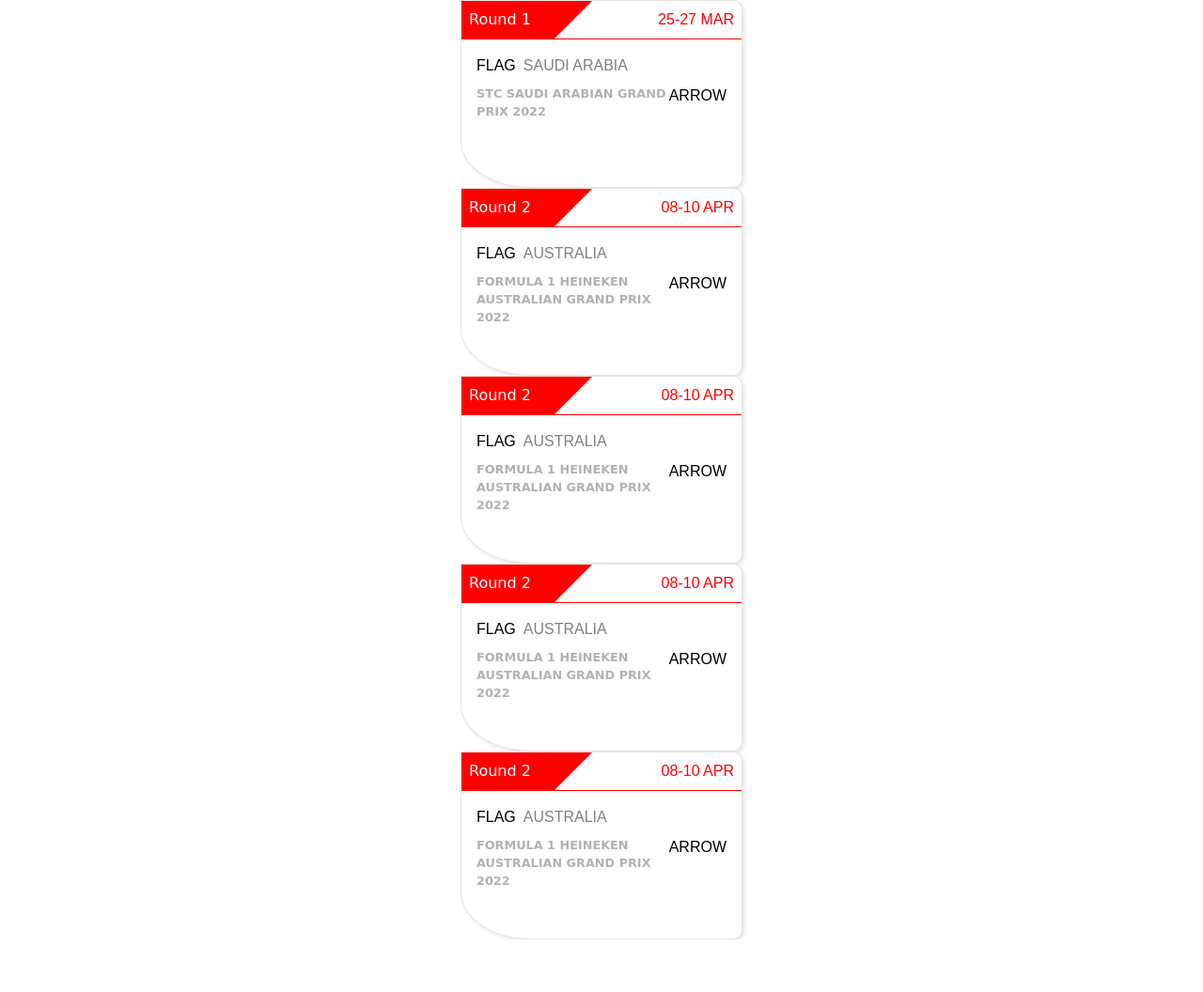
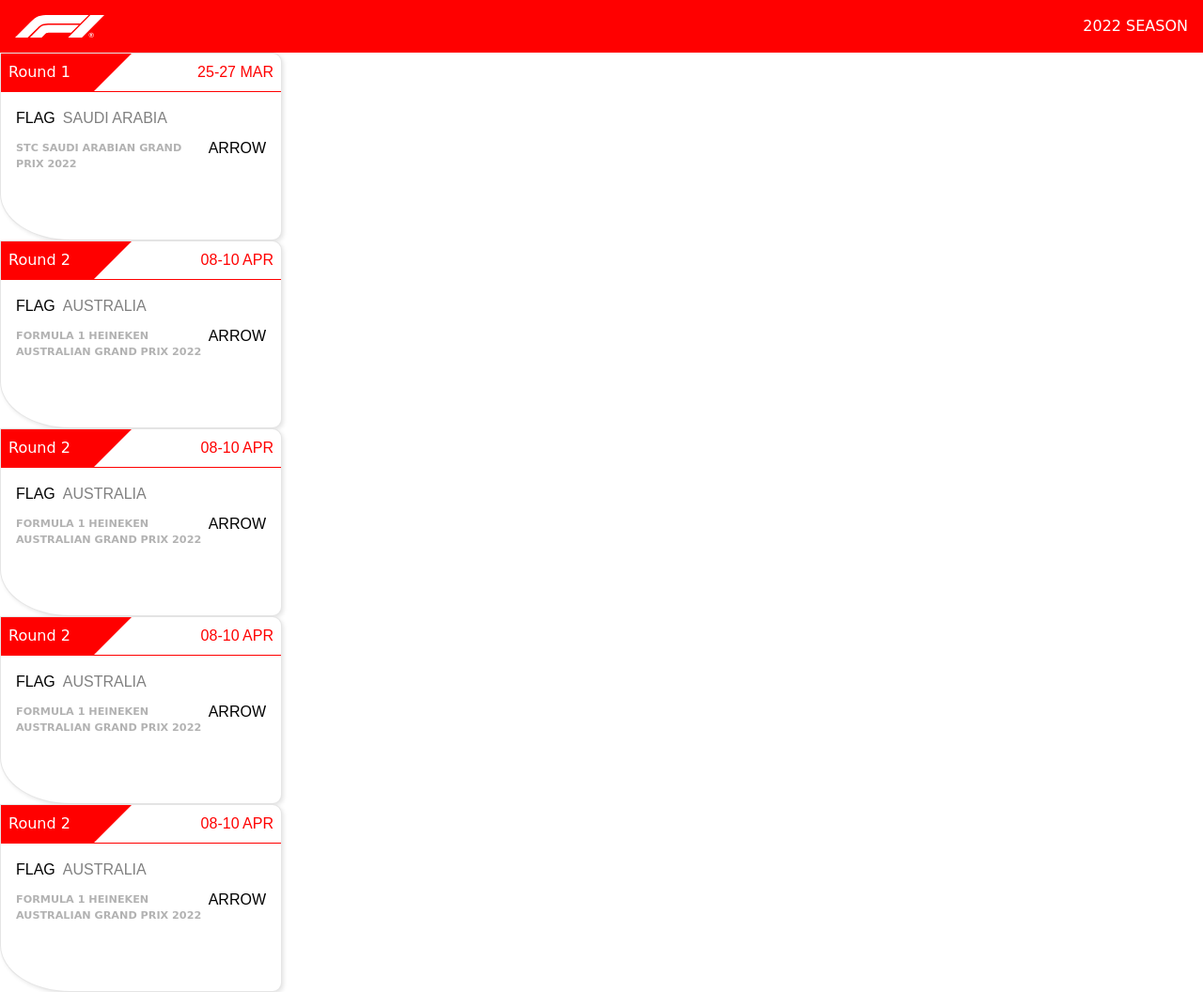
Before and after one commit to renrutoet/underexposed-task, a website built with Vite: page index.html in a window 1280 px wide. Shown: the whole page at 94% size. Before the commit the page ends 1000 px from the top, so only its background shows below. Built offline with nearby package versions, Linux system fonts and the light colour scheme; a web font is replaced by a local one.

Commit message:
feat: added logos and style tweaks

```diff
--- a/src/renderUtils/rendering.ts
+++ b/src/renderUtils/rendering.ts
@@ -10,8 +10,10 @@
 export const renderApp = (): any => {
     console.log("rendering");
     const containerElement = document.createElement("div");
+    containerElement.classList.add("full-width");
     const renderCards = renderCardList(testData);
 
+    containerElement.appendChild(templateToElement(pageHeaderRenderer));
     renderCards.forEach((card) => {
         containerElement.appendChild(card);
     });
--- a/src/renderUtils/templates.ts
+++ b/src/renderUtils/templates.ts
@@ -19,7 +19,7 @@
 
 export const templateToElement = (
     templateRenderer: (data: TemplateData) => Template,
-    data: TemplateData
+    data?: TemplateData
 ): HTMLElement => {
     return convertStringToHTML(templateRenderer(data));
 };
@@ -82,7 +82,7 @@
         <div class="fastest-lap">
           <div class="title">FASTEST LAP</div>
           <div class="details">
-            <div class="icon">STOP</div>
+            <img src="./stopwatch.svg" alt="stopwatch icon" />
             <div class="time">${pageData.lap.time}</div>
             <div class="name font-goldman">${pageData.lap.name}</div>
           </div>
@@ -96,7 +96,7 @@
 export const pageHeaderRenderer = (): Template => {
     return `
     <div class="page__header font-goldman">
-      <div>IMAGE</div>
+      <img src="./f1-logo.svg" alt="formula one logo" />
       <div>2022 SEASON</div>
     </div>
         ` as Template;
--- a/src/styles/viewPage.css
+++ b/src/styles/viewPage.css
@@ -65,10 +65,10 @@
 }
 
 .title {
-    font-size: 0.8rem;
+    font-size: 0.7rem;
     text-align: left;
-    font-size: 0.8rem;
     color: rgba(0, 0, 0, 0.3);
+    margin-block: 0.25rem;
 }
 
 .navbar {
```
Also changed, not shown: public/f1-logo.svg (added).
